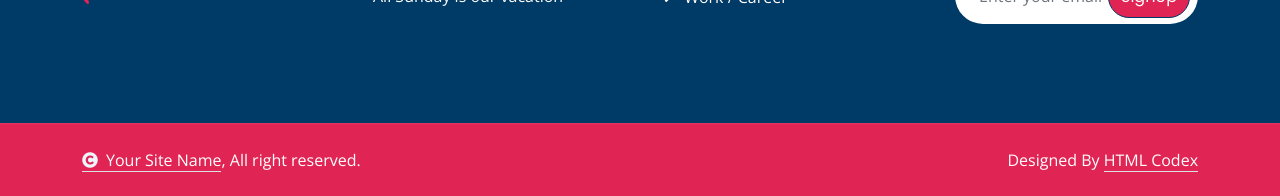
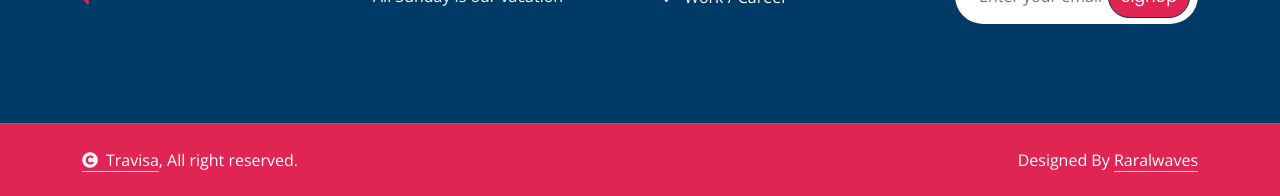
Before and after one commit to vanonshati/visa-immigration, a plain HTML site: page about.html in a window 1280 px wide. Shown: the part 3791-3987 px from the top of the page. Drawn offline with nearby package versions, Linux system fonts and the light colour scheme.

Commit message:
Update about.html

```diff
--- a/about.html
+++ b/about.html
@@ -479,18 +479,16 @@
         </div>
         <!-- Footer End -->
 
-        <!-- Copyright Start -->
+       <!-- Copyright Start -->
         <div class="container-fluid copyright py-4">
             <div class="container">
                 <div class="row g-4 align-items-center">
                     <div class="col-md-6 text-center text-md-start mb-md-0">
-                        <span class="text-white"><a href="#" class="border-bottom text-white"><i class="fas fa-copyright text-light me-2"></i>Your Site Name</a>, All right reserved.</span>
+                        <span class="text-white"><a href="#" class="border-bottom text-white"><i class="fas fa-copyright text-light me-2"></i>Travisa</a>, All right reserved.</span>
                     </div>
                     <div class="col-md-6 text-center text-md-end text-white">
-                        <!--/*** This template is free as long as you keep the below author’s credit link/attribution link/backlink. ***/-->
-                        <!--/*** If you'd like to use the template without the below author’s credit link/attribution link/backlink, ***/-->
-                        <!--/*** you can purchase the Credit Removal License from "https://htmlcodex.com/credit-removal". ***/-->
-                        Designed By <a class="border-bottom text-white" href="https://htmlcodex.com">HTML Codex</a>
+
+                        Designed By <a class="border-bottom text-white" href="https://raralwavessolutions.co.ke/">Raralwaves</a>
                     </div>
                 </div>
             </div>
```
